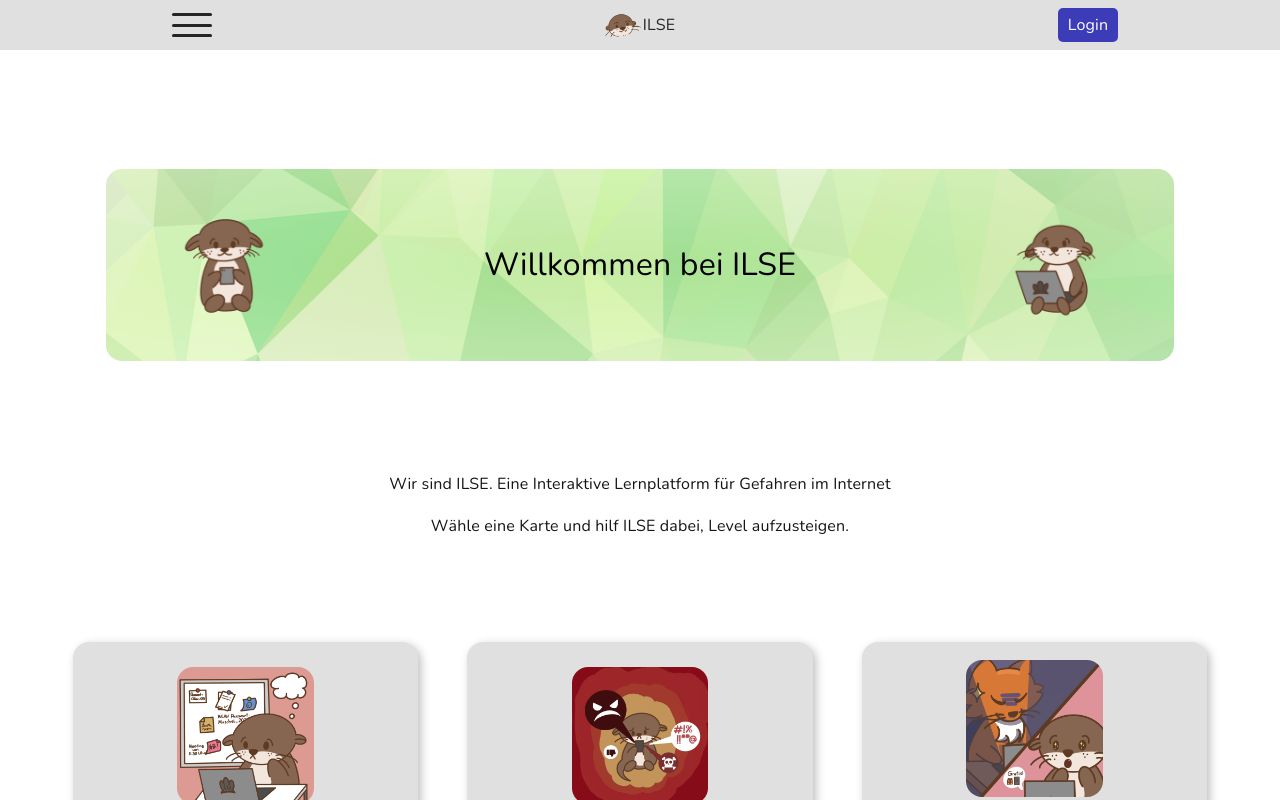
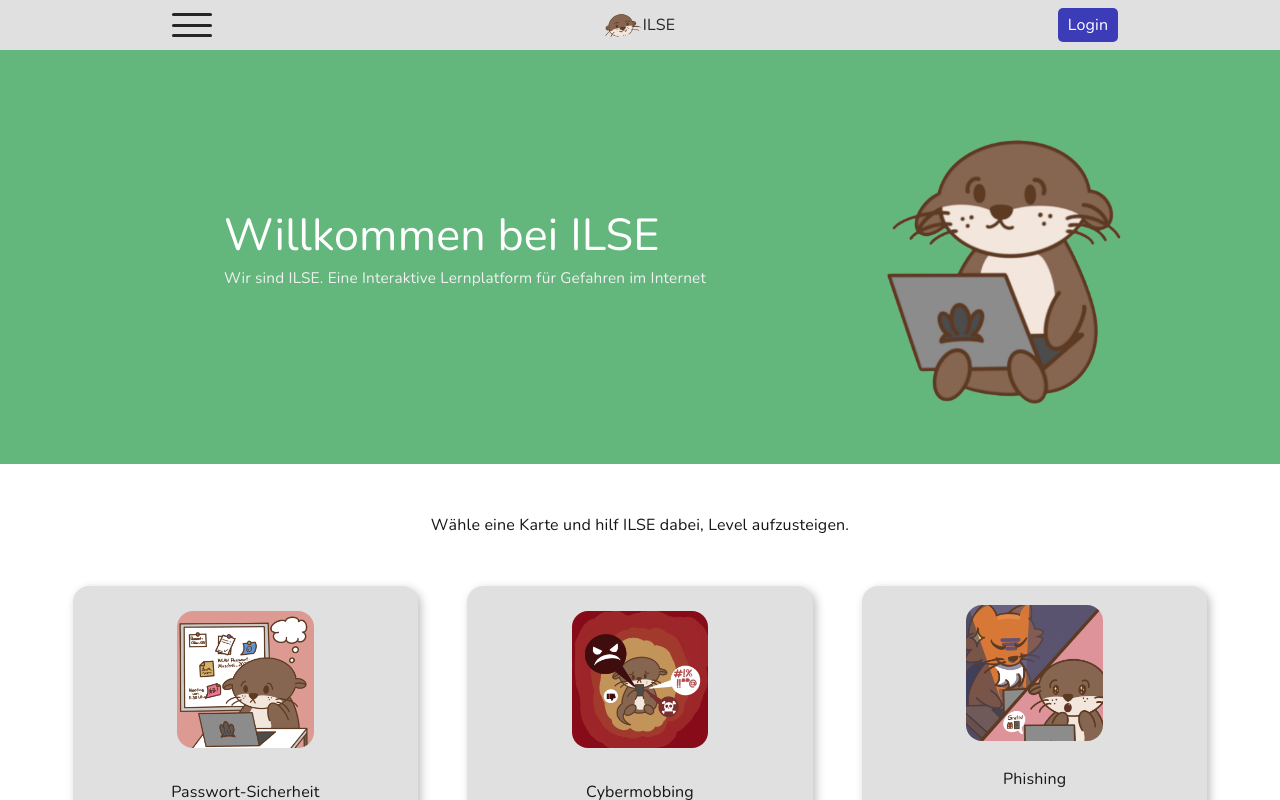
Before and after one commit to ILSE-Group/ILSE-Plattform-Frontend, a React (Vite) app: page / in a window 1280 px wide. Shown: the top 800 px of the page. Built offline with nearby package versions, Linux system fonts and the light colour scheme.

Commit message:
Front-Page Design bearbeitet

```diff
--- a/src/components/Footer/Footer.scss
+++ b/src/components/Footer/Footer.scss
@@ -23,14 +23,14 @@
     }
 
 
-    background-color: rgba(222, 222, 253, 0.8); // Pastell-Pink
+    background-color: rgba(146, 146, 245, 0.8); // Pastell-Pink
 
 }
 
 
 body.dark, body.dark-mode, .dark-mode {
     .footer {
-        background-color: #2d2d49; // Ein dunkles, gedecktes Altrosa/Pink für den Dark Mode
+        background-color: #292944; // Ein dunkles, gedecktes Altrosa/Pink für den Dark Mode
 
     }
 }
--- a/src/components/Landing/InfoPage/InfoPage.scss
+++ b/src/components/Landing/InfoPage/InfoPage.scss
@@ -1,52 +1,57 @@
 @use '../../../lib/styles.scss' as styles;
 
-
+// Die gesamte Sektion bricht aus eventuellen zentrierten Container-Begrenzungen aus
 .info-page {
-    width: 90%;
-    min-height: 60vh;
-    height: fit-content;
-
-    margin: 4vh auto 2vh auto;
-    padding: 4vh 0 4vh 0;
-
-    position: relative;
+    width: 100%;
+    margin: 0;
+    padding: 0;
     display: flex;
     flex-direction: column;
-    flex-wrap: nowrap;
     align-items: center;
-    justify-content: space-around;
 }
 
-// Header-Wrapper mit Otter links und rechts
+// Der Hero-Container spannt sich über die volle Bildschirmbreite
 .info-header-wrapper {
-    width: 90%;
-    min-height: 20vh;
-
-    padding: 2vh 1rem;
-
+    position: relative;
+    width: 100vw;
+    min-height: 40vh;
+    padding: 4vh 8vw;
     display: flex;
     flex-direction: row;
     justify-content: space-between;
     align-items: center;
-
-    border-radius: 1em;
-    background: var(--wpLowOpacityGradient),
-                url('/wallpaper/wp-abstract.png');
-    background-size: cover;
-    background-repeat: no-repeat;
+    box-sizing: border-box;
 }
 
-// Otter Container
+// DER VOLLSTÄNDIGE HINTERGRUND-BALKEN
+.pastel-background-bar {
+    position: absolute;
+    top: 0;
+    left: 0;
+    width: 100%;
+    height: 100%;
+    background-color: #63b67c;
+    z-index: 1;
+}
+
+// Inhalte liegen über dem Hintergrund
+.header-text-wrapper,
 .header-otter-wrapper {
-    width: 20%;
+    position: relative;
+    z-index: 2;
+}
+
+// Otter Container & Bild (Sauber zusammengefasst)
+.header-otter-wrapper {
     display: flex;
     justify-content: center;
     align-items: center;
+    flex: 0 0 auto;
 
     .otter-img {
-        max-width: 100%;
-        height: auto;
-        max-height: 120px;
+        height: 350px;
+        width: auto;
+        object-fit: contain;
     }
 }
 
@@ -58,22 +63,34 @@
     justify-content: center;
 }
 
+// Textbereich links anordnen
 .header-text-wrapper {
-    text-align: center;
+    flex: 1;
+    text-align: left;
 
     h1 {
-        font-size: 2.5vw;
+        font-size: 3.5vw;
         font-weight: bold;
-        // Standard-Farbe (Light Mode)
-        color: #000000;
+        color: #ffffff;
+        margin-bottom: 1rem;
+    }
+
+    p {
+        font-size: 1.2vw;
+        color: #f0f0f0;
     }
 }
 
-// --- DARK MODE ANPASSUNG ---
+// --- DARK MODE ANPASSUNG FÜR DEN HERO-BEREICH ---
 body.dark, body.dark-mode, .dark-mode {
+    .pastel-background-bar {
+        // Ein dunkles, gedecktes Grün für den Dark Mode (statt dem hellen Grün)
+        background-color: #346844;
+    }
+
     .header-text-wrapper {
-        h1 {
-            color: #ffffff; // Text wird im Dark Mode weiß
+        h1, p {
+            color: #ffffff; // Hält den Text im Dark Mode strahlend weiß
         }
     }
 }
@@ -92,18 +109,20 @@ body.dark, body.dark-mode, .dark-mode {
 // Mobile Ansicht (wenn der Bildschirm zu schmal wird)
 @media (max-width: styles.$MIN_SIZE_HORIZONTAL_MODE) {
     .header-text-wrapper h1 {
-        font-size: 5vw; // Größerer Text auf kleinen Screens
+        font-size: 5vw;
     }
 }
 
 // Introductive message
 .info-message-wrapper {
     width: 90%;
-    height: 30%;
+    margin-top: 6vh;
+    margin-bottom: 6vh;
     display: flex;
     flex-direction: column;
     flex-wrap: nowrap;
     justify-content: center;
     align-items: center;
     gap: 1rem;
+    text-align: center;
 }
--- a/src/components/Landing/InfoPage/InfoPage.tsx
+++ b/src/components/Landing/InfoPage/InfoPage.tsx
@@ -1,22 +1,25 @@
 import './InfoPage.scss';
 
 // Otter-Bilder importieren
-import otter1 from '../../../assets/otter1.png';
+
 import otter3 from '../../../assets/otter3.png';
 
 function InfoPage() {
     return (
         <section className='info-page'>
 
+
+
             <div className='info-header-wrapper'>
-                {/* Linker Otter */}
-                <div className='header-otter-wrapper'>
-                    <img src={otter1} alt="Otter links" className='otter-img' />
-                </div>
+                {/* Der große Vollbild-Hintergrund */}
+                <div className='pastel-background-bar'></div>
 
-                {/* Text in der Mitte */}
+                {/* Text und Untertitel links / mittig im Hero-Bereich */}
                 <div className='header-content-wrapper header-text-wrapper'>
-                    <h1>Willkommen bei ILSE</h1>
+                    <div className='hero-text-content'>
+                        <h1>Willkommen bei ILSE</h1>
+                        <p>Wir sind ILSE. Eine Interaktive Lernplatform für Gefahren im Internet</p>
+                    </div>
                 </div>
 
                 {/* Rechter Otter */}
@@ -26,7 +29,7 @@ function InfoPage() {
             </div>
 
             <div className='info-message-wrapper'>
-                <p>Wir sind ILSE. Eine Interaktive Lernplatform für Gefahren im Internet</p>
+
                 <p>Wähle eine Karte und hilf ILSE dabei, Level aufzusteigen.</p>
 
             </div>
--- a/src/components/RoomView/RoomTopic/RoomTopic.scss
+++ b/src/components/RoomView/RoomTopic/RoomTopic.scss
@@ -25,9 +25,7 @@
     box-shadow: 3px 3px 5px var(--bgColorLowContrast);
     border: inherit;
     border-radius: inherit;
-}
-.room-topic-wrapper.correct {
-    background-color: styles.$colorAnswerCorrectMinContrast;
+
 }
 
 
--- a/src/components/RoomView/RoomViewPage.scss
+++ b/src/components/RoomView/RoomViewPage.scss
@@ -1,6 +1,6 @@
 @use "../../lib/styles.scss";
 
-.room-view-wrapper {
+/*.room-view-wrapper {
     min-height: 100vh;
     height: fit-content;
 
@@ -8,7 +8,7 @@
                 url('/wallpaper/wp-abstract.png');
     background-size: auto;
     background-repeat: repeat-y;
-}
+}*/
 
 .room-page-wrapper {
     min-height: calc(100vh - styles.$HEADER_HEIGHT - styles.$FOOTER_HEIGHT);
```
